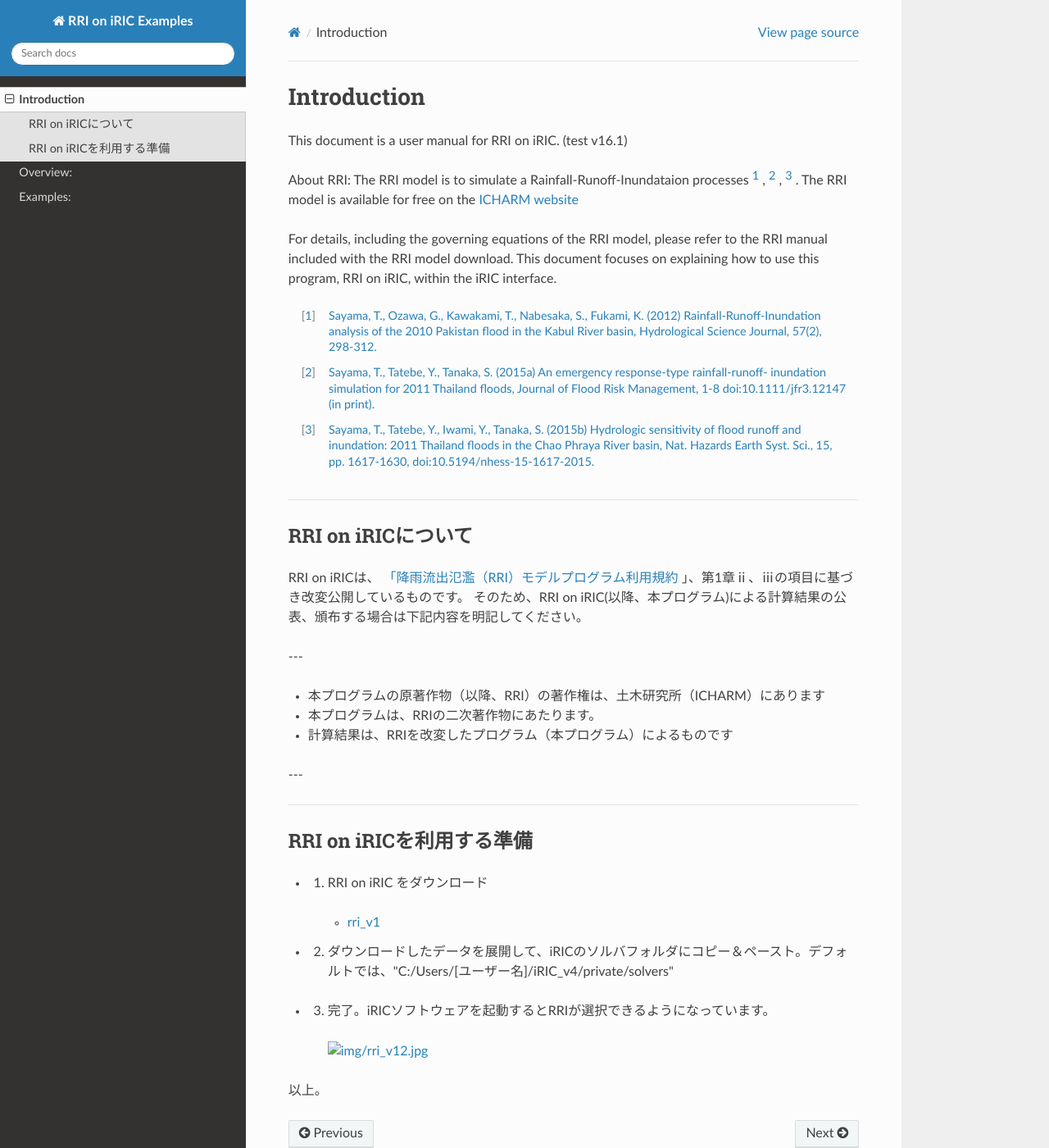
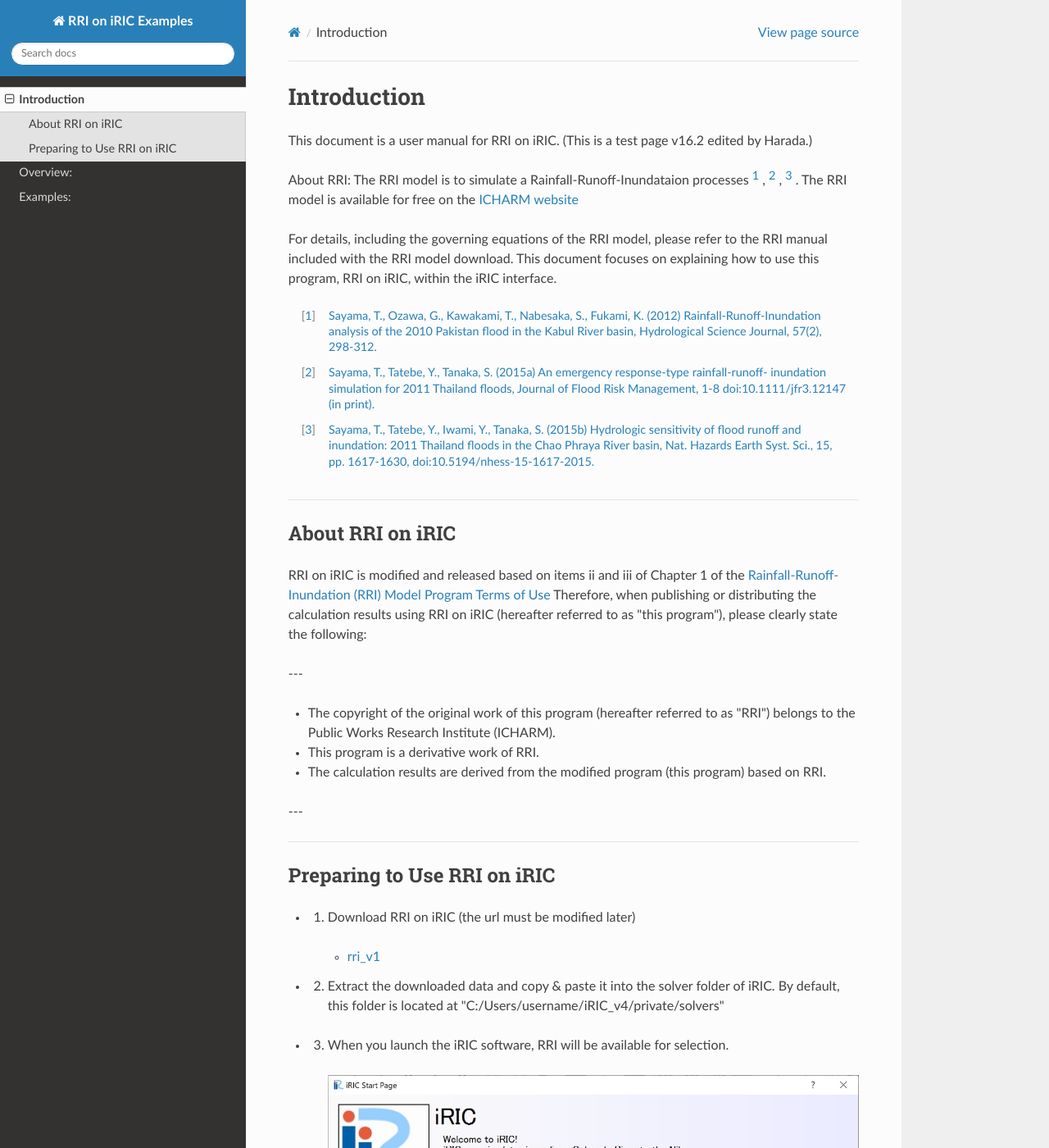
Before and after one commit to iRICsolvers/v4_RRI_doc, a Sphinx documentation site: the page built from source/01_introduction.rst, in a window 1280 px wide and 1400 px high. Shown: the whole window at 82% size. Built offline with Sphinx 7.4.7 and the Read the Docs theme 3.1.0, drawn with Linux system fonts in a browser that asks for light colours.

```diff
--- a/source/01_introduction.rst
+++ b/source/01_introduction.rst
@@ -1,7 +1,7 @@
 Introduction
 ==================================================
 
-This document is a user manual for RRI on iRIC. (test v16.1)
+This document is a user manual for RRI on iRIC. (This is a test page v16.2 edited by Harada.)
 
 About RRI:
 The RRI model is to simulate a Rainfall-Runoff-Inundataion processes  [1]_ ,  [2]_ ,  [3]_ .
@@ -16,39 +16,32 @@ This document focuses on explaining how to use this program, RRI on iRIC, within
 
 -----
 
-RRI on iRICについて
+About RRI on iRIC
 ------------------------------
-RRI on iRICは、 `「降雨流出氾濫（RRI）モデルプログラム利用規約 <https://www.pwri.go.jp/icharm/research/rri/rri_contract_j.html>`_ 」、第1章ⅱ、ⅲの項目に基づき改変公開しているものです。
-そのため、RRI on iRIC(以降、本プログラム)による計算結果の公表、頒布する場合は下記内容を明記してください。
+RRI on iRIC is modified and released based on items ii and iii of Chapter 1 of the `Rainfall-Runoff-Inundation (RRI) Model Program Terms of Use <https://www.pwri.go.jp/icharm/research/rri/rri_contract_j.html>`_
+Therefore, when publishing or distributing the calculation results using RRI on iRIC (hereafter referred to as "this program"), please clearly state the following:
 
 ---
 
-- 本プログラムの原著作物（以降、RRI）の著作権は、土木研究所（ICHARM）にあります
-- 本プログラムは、RRIの二次著作物にあたります。
-- 計算結果は、RRIを改変したプログラム（本プログラム）によるものです
+- The copyright of the original work of this program (hereafter referred to as "RRI") belongs to the Public Works Research Institute (ICHARM).
+- This program is a derivative work of RRI.
+- The calculation results are derived from the modified program (this program) based on RRI.
 
 ---
 
 
 -----
 
-RRI on iRICを利用する準備
+Preparing to Use RRI on iRIC
 ------------------------------
 
-- 1. RRI on iRIC をダウンロード
+- 1. Download RRI on iRIC  (the url must be modified later)
 
     - `rri_v1 <https://uc.i-ric.org/uc_products/rri_on_iric/v4_rri_240521.zip>`_
 
 
-- 2. ダウンロードしたデータを展開して、iRICのソルバフォルダにコピー＆ペースト。デフォルトでは、"C:/Users/[ユーザー名]/iRIC_v4/private/solvers"
+- 2. Extract the downloaded data and copy & paste it into the solver folder of iRIC. By default, this folder is located at "C:/Users/username/iRIC_v4/private/solvers"
 
-- 3. 完了。iRICソフトウェアを起動するとRRIが選択できるようになっています。
+- 3. When you launch the iRIC software, RRI will be available for selection.
 
-    .. image:: img/rri_v12.jpg
-        :width: 640px
-
-
-
-
-
-以上。
+    .. image:: img/RRI_v4_en3.jpg
```
Also changed, not shown: source/img/RRI_v4_en3.jpg (added), source/img/cond_1_en.jpg (added), source/img/cond_2_en.jpg (added), source/img/cond_3_en.jpg (added), source/img/coordinate_en.jpg (added), source/img/coordinate_en.png (added), source/img/grid_shape_en.jpg (added), source/img/info_save_en.jpg (added), source/img/ini_acc_en.jpg (added), source/img/ini_dep_en.jpg (added), source/img/ini_dir_en.jpg (added), source/img/ini_elv_en.jpg (added), source/img/ini_height_en.jpg (added), source/img/ini_width_en.jpg (added), 3 more files.
